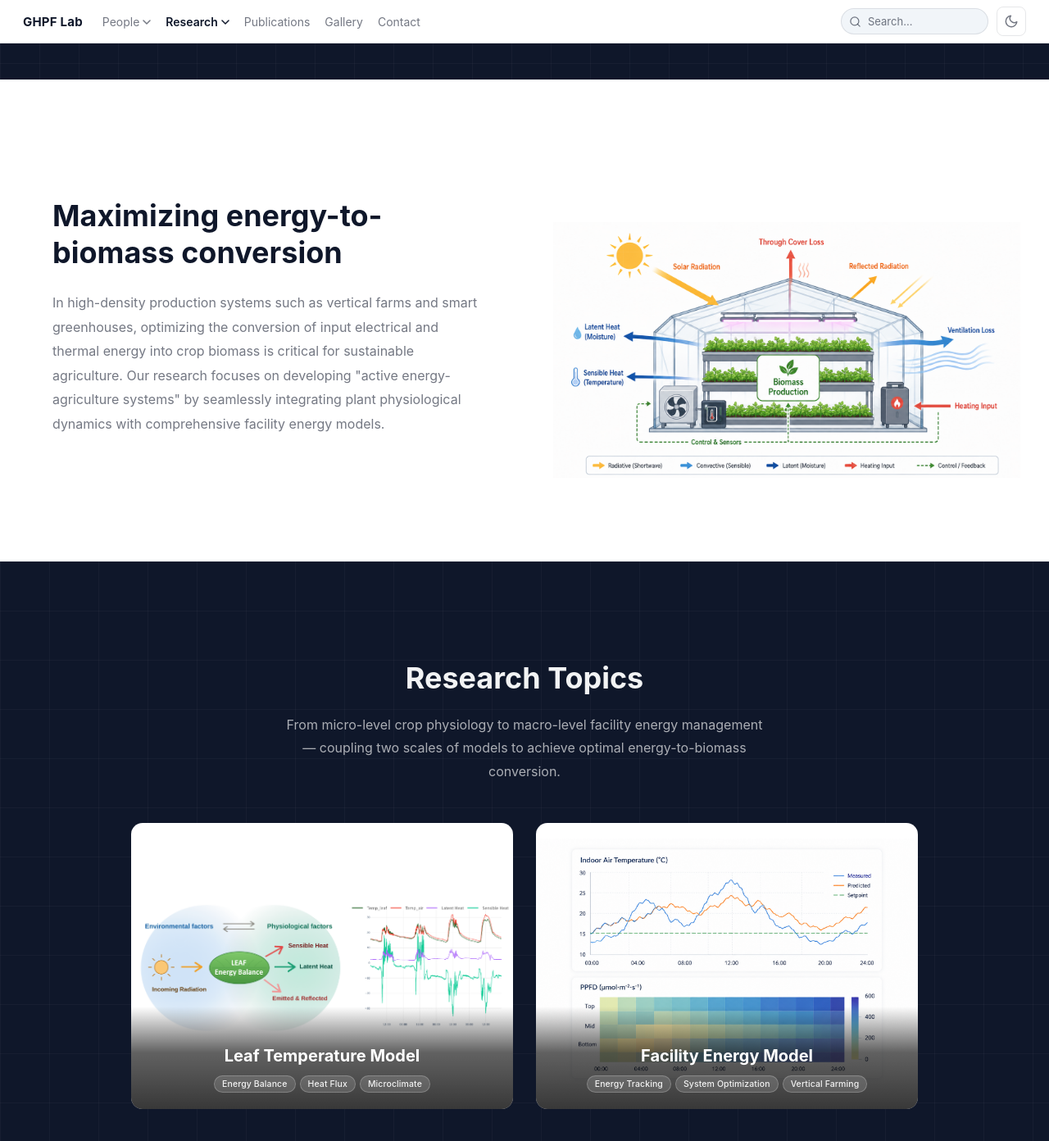
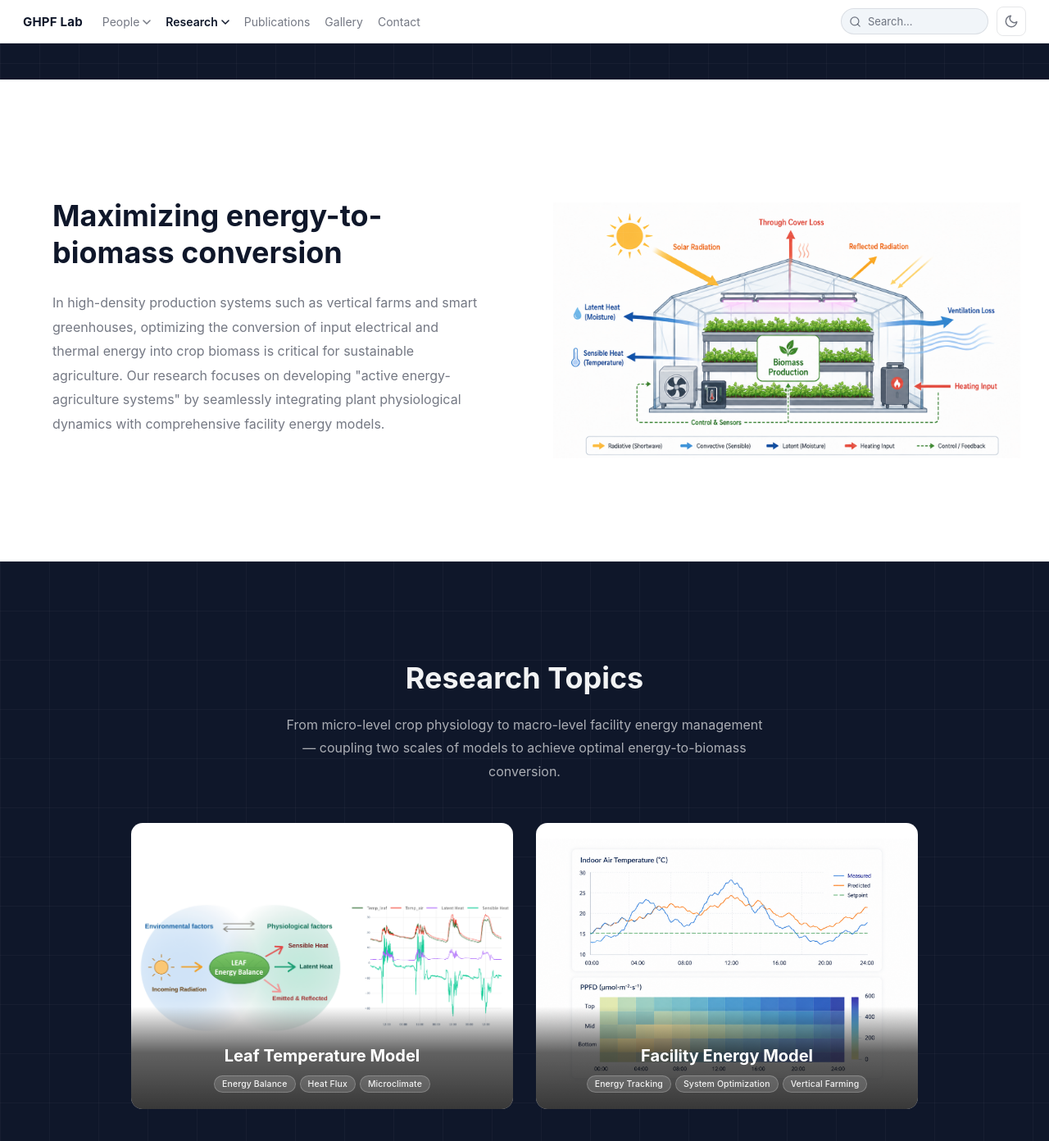
Before and after one commit to snughpf-alt/ghpf-lab-web-final-2, a Jekyll site: the page built from research/energy-food-nexus.md, in a window 1280 px wide and 1400 px high, scrolled down 456 px. Shown: the top 1392 px of the window at 82% size. Built offline with Jekyll 4.4.1, drawn with Linux system fonts in a browser that asks for light colours; some web fonts are replaced.

Commit message:
Align overview-split image vertically with text (remove offset)

```diff
--- a/assets/css/site.scss
+++ b/assets/css/site.scss
@@ -3190,7 +3190,6 @@ a:hover{color:var(--accent)}
   justify-content:center;
   background:#1a1a1a;
   overflow:hidden;
-  margin-top:48px;
   padding:48px 40px;
   border-radius:12px;
   aspect-ratio:16/9;
```
